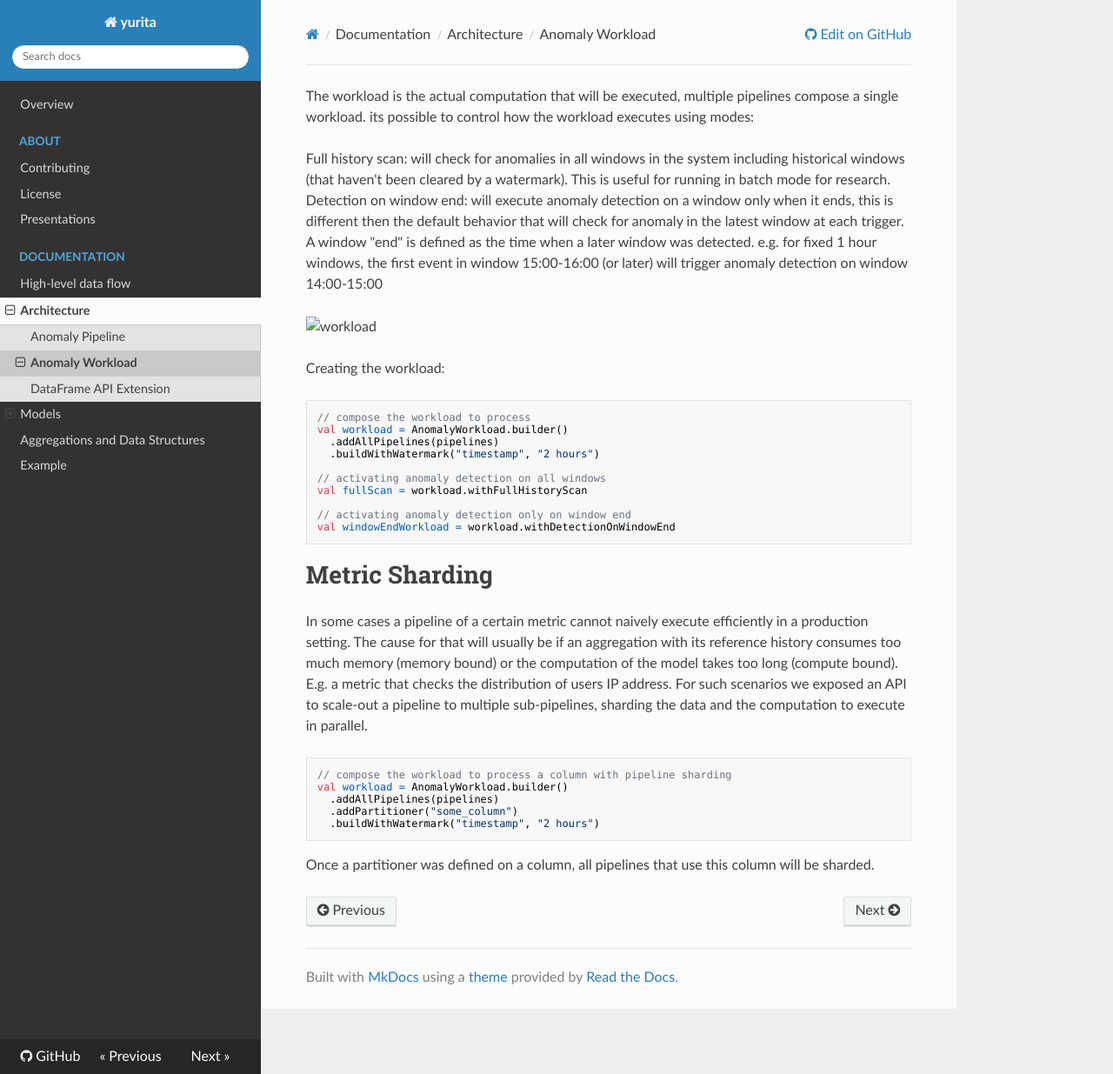
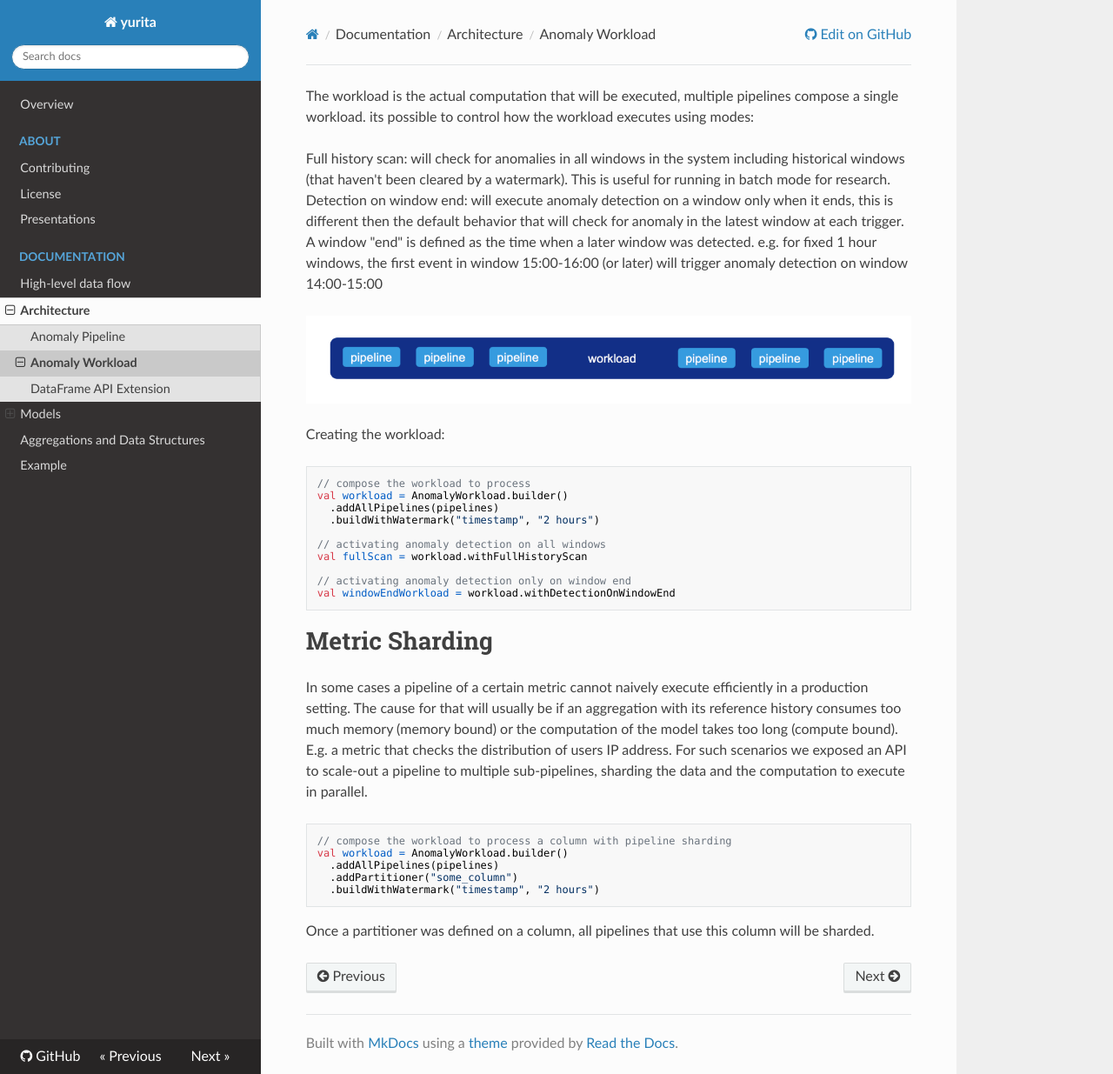
Before and after one commit to paypal/yurita, an MkDocs documentation site: the page built from docs/workload.md, in a window 1280 px wide and 1235 px high. Shown: the whole window at 87% size. Built offline with MkDocs 1.6.1, drawn with Linux system fonts in a browser that asks for light colours; nearby versions of some CDN libraries; old or Windows-style settings are respelled for this version of MkDocs.

Commit message:
Update workload.md

````diff
--- a/docs/workload.md
+++ b/docs/workload.md
@@ -3,7 +3,7 @@ The workload is the actual computation that will be executed, multiple pipelines
 Full history scan: will check for anomalies in all windows in the system including historical windows (that haven't been cleared by a watermark). This is useful for running in batch mode for research.
 Detection on window end: will execute anomaly detection on a window only when it ends, this is different then the default behavior that will check for anomaly in the latest window at each trigger. A window "end" is defined as the time when a later window was detected. e.g. for fixed 1 hour windows, the first event in window 15:00-16:00 (or later) will trigger anomaly detection on window 14:00-15:00
 
-![workload](images\workload.png)
+![workload](images/workload.png)
 
 Creating the workload:
 ```
````
